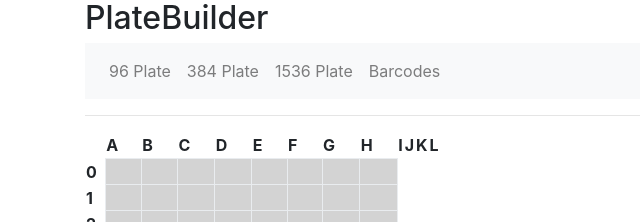
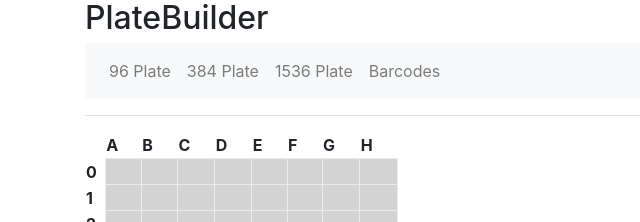
Before and after one commit to MrPinkPigg/capstoneProject, a React (Create React App) app in the folder plate_builder/: page /plate in a window 1280 px wide. Shown: the top 222 px of the page, without its empty margins (0-640 px from the left). Built offline with nearby package versions, Linux system fonts and the light colour scheme.

Commit message:
added hiding stuff

```diff
--- a/plate_builder/src/components/Plate.js
+++ b/plate_builder/src/components/Plate.js
@@ -36,7 +36,7 @@ const Plate = (props) => {
                 <tbody>
                     <tr>
                         <th></th>
-                        {rowsArr.map((e, row) => <th scope="col" className ="textcenter">{convertCol2Alpha(row)}</th>)}
+                        {colsArr.map((e, row) => <th scope="col" className ="textcenter">{convertCol2Alpha(row)}</th>)}
                     </tr>
                 </tbody>
                 <tbody>
```
